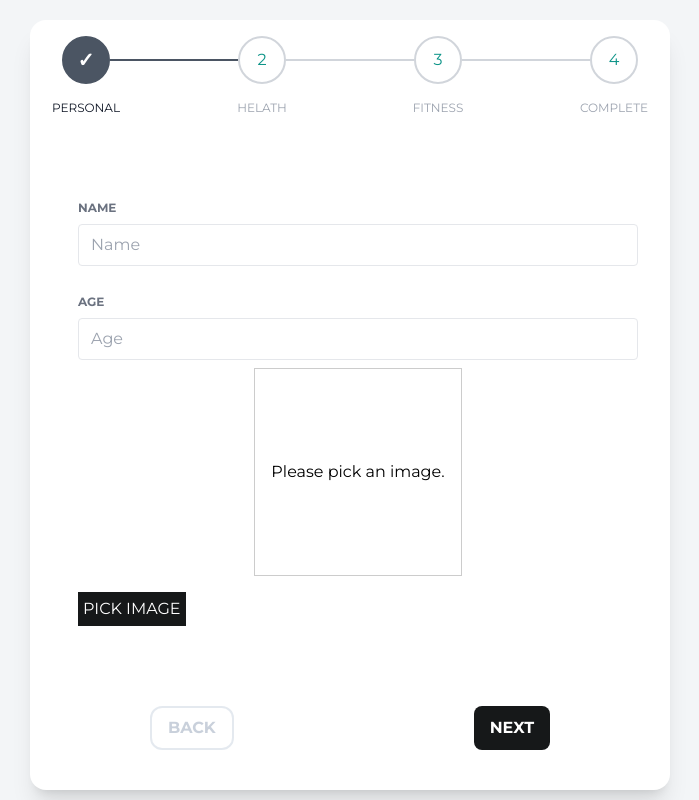
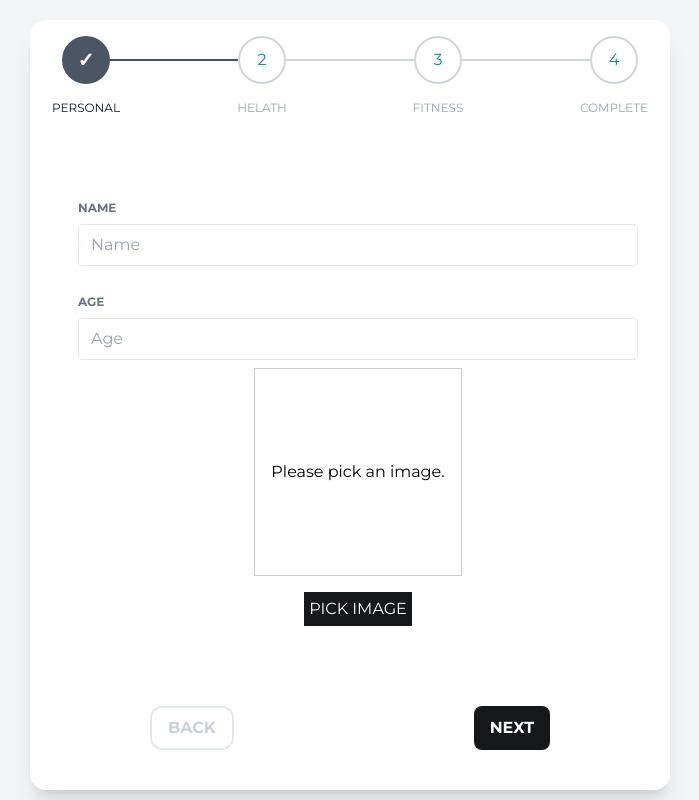
Before and after one commit to RolfHegr/hackathon_faceIT, a React (Create React App) app in the folder Full Stack/: page /form in a window 1280 px wide. Shown: the whole page, without its empty margins (290-989 px from the left). Built offline with nearby package versions, Linux system fonts and the light colour scheme.

Commit message:
centered image button

```diff
--- a/Full Stack/src/components/ImageUpload.js
+++ b/Full Stack/src/components/ImageUpload.js
@@ -59,12 +59,12 @@ const ImageUpload = (props) => {
         accept=".jpg,.png,.jpeg"
         onChange={pickedHandler}
       />
-      <div className={`image-upload ${props.center && "center"}`}>
+      <div style={{display:'flex',flexDirection:'column'}} className={`image-upload ${props.center && "center"}`}>
         <div className="image-upload__preview">
          {previewUrl && <img src={previewUrl} alt="Preview" /> }
          {!previewUrl && <p>Please pick an image.</p>}
         </div>
-        <button style={{backgroundColor:'#161819',color:"white",padding:'5px'}} type="button" onClick={pickImageHandler}>
+        <button style={{backgroundColor:'#161819',color:"white",padding:'5px',margin:'auto'}} type="button" onClick={pickImageHandler}>
           PICK IMAGE
         </button>
       </div>
```
